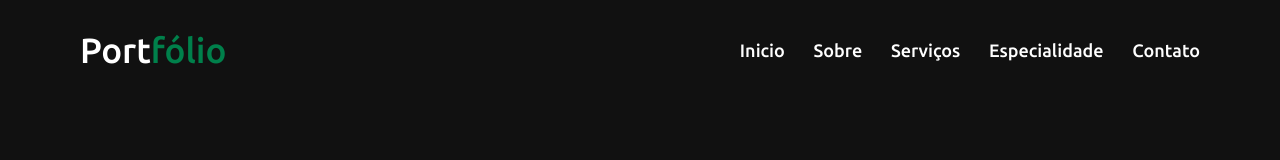
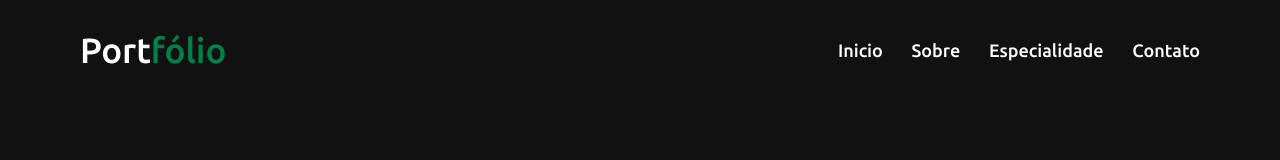
Before and after one commit to lucasdoti/PortfolioLucas, a plain HTML site: page index.html in a window 1280 px wide. Shown: the top 160 px of the page. Drawn offline with nearby package versions, Linux system fonts and the light colour scheme.

Commit message:
Update index.html
Exclusão da aba serivços

```diff
--- a/index.html
+++ b/index.html
@@ -18,7 +18,6 @@
             <ul class="menu">
                 <li><a href="#home">Inicio</a></li>
                 <li><a href="#about">Sobre</a></li>
-                <li><a href="#services">Serviços</a></li>
                 <li><a href="#skills">Especialidade</a></li>
                 <li><a href="#contact">Contato</a></li>
             </ul>
```
